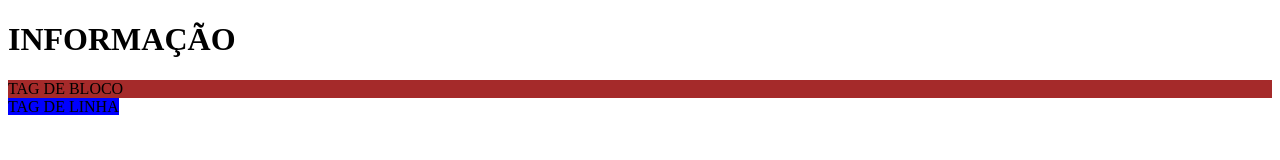
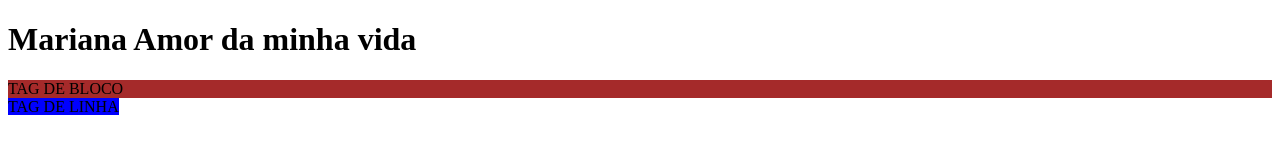
Before and after one commit to AdriBeraldi/TesteHtml2, a plain HTML site: page index.html in a window 1280 px wide. Drawn offline with Linux system fonts and the light colour scheme.

```diff
--- a/index.html
+++ b/index.html
@@ -9,7 +9,7 @@
     <body>
         <div>
             <header>
-                <h1>INFORMAÇÃO</h1>
+                <h1>Mariana Amor da minha vida</h1>
             </header>
             <div style="background-color:brown;">TAG DE BLOCO</div>
             <span style="background-color:blue;">TAG DE LINHA</span>
```
